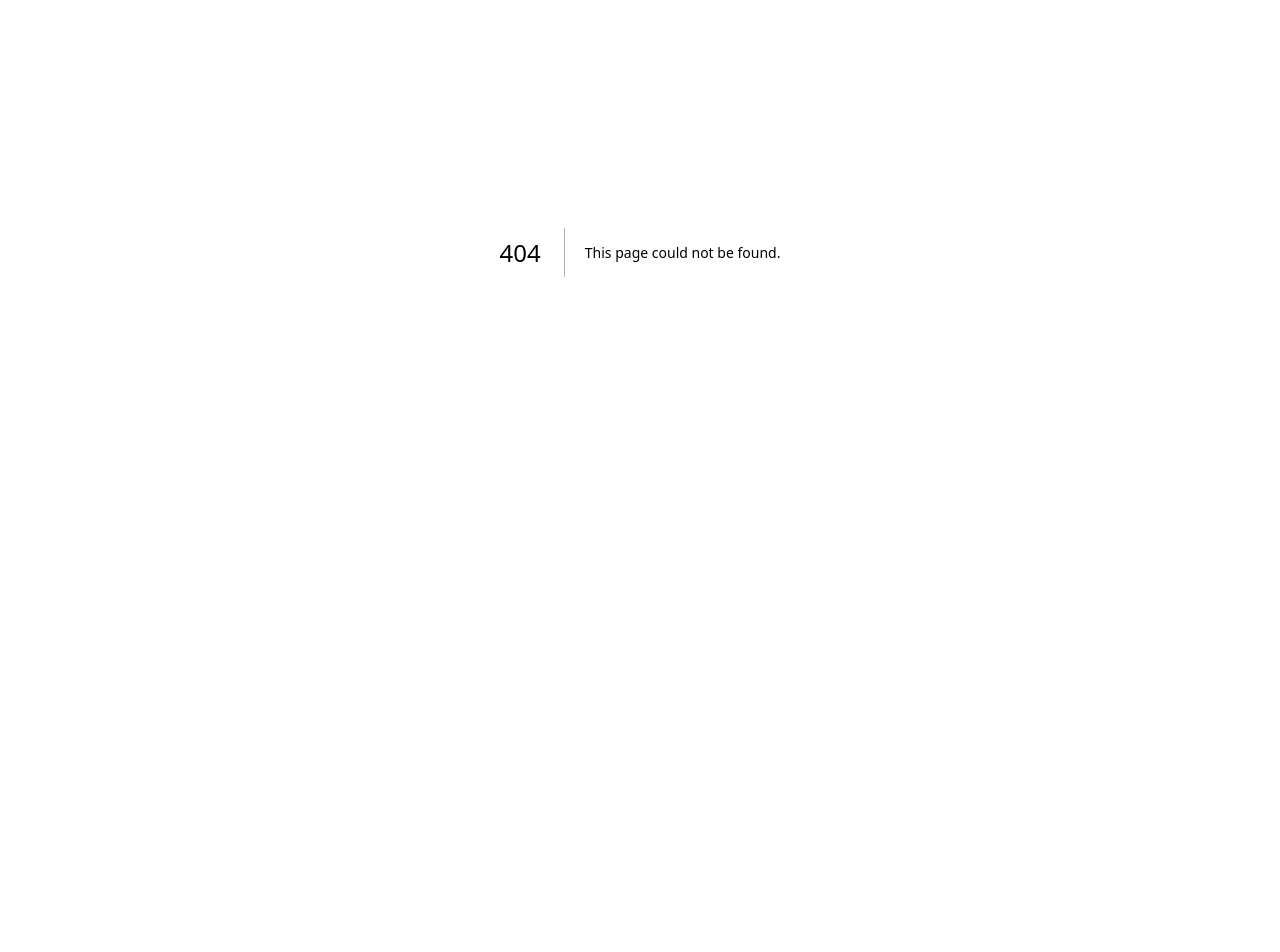
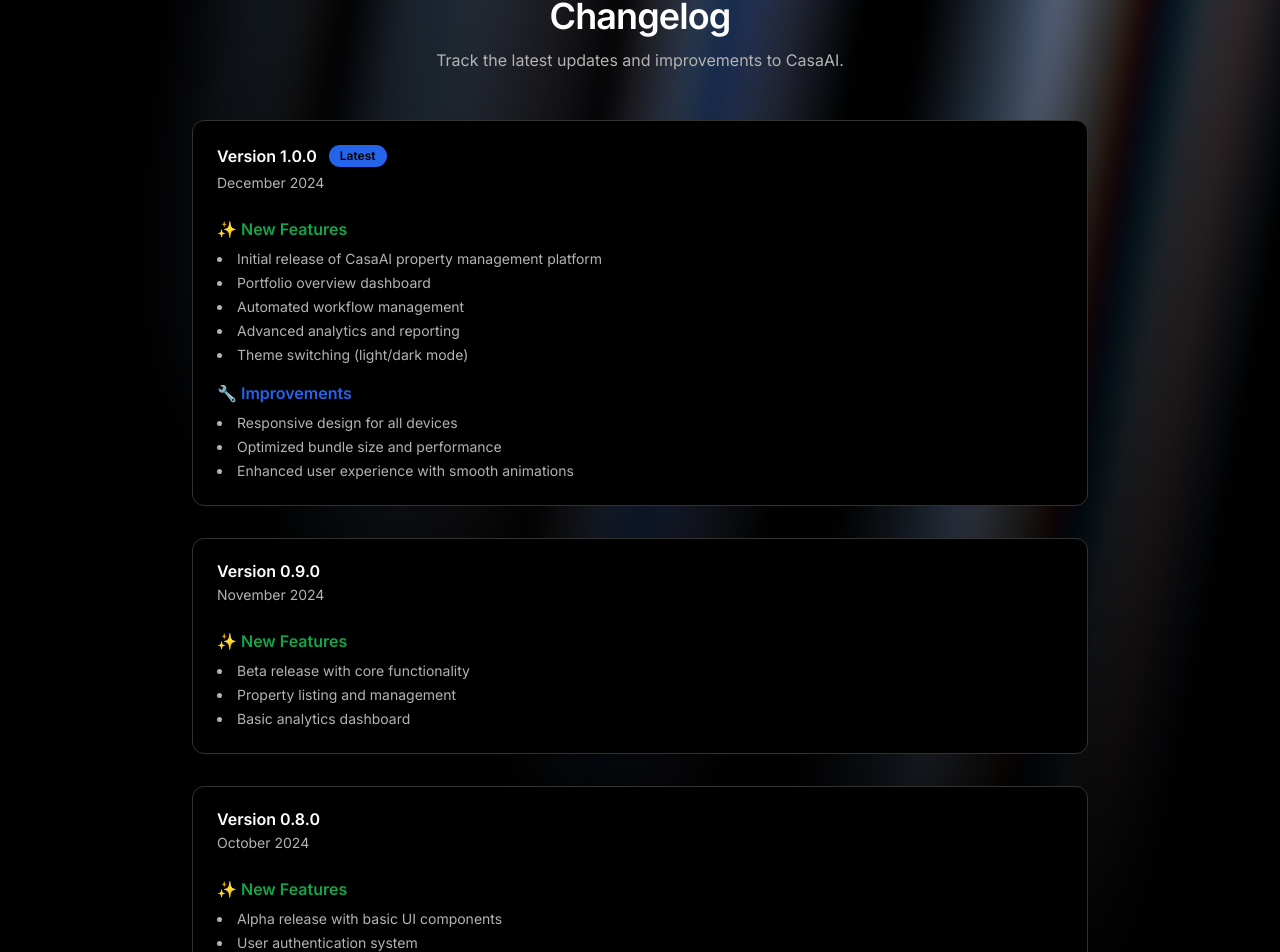
Before and after one commit to AyushS06/CasaAI, a Next.js app: page /changelog in a window 1280 px wide. Before the commit this address had no page. Shown: the part 148-1100 px from the top of the page. Before the commit the page ends 800 px from the top, so only its background shows below. Built offline with nearby package versions, Linux system fonts and the light colour scheme.

Commit message:
refactor pt 2

```diff
--- /dev/null
+++ b/src/app/changelog/page.tsx
@@ -0,0 +1,92 @@
+import { Header1 } from '@/components/Header1'
+import { AuroraBackground } from '@/components/AuroraBackground'
+import { Card, CardContent, CardDescription, CardHeader, CardTitle } from '@/components/ui/card'
+import { Badge } from '@/components/ui/badge'
+
+export default function ChangelogPage() {
+  return (
+    <div className="min-h-screen bg-background relative overflow-hidden">
+      <AuroraBackground className="absolute inset-0" />
+      <Header1 />
+      <main className="container mx-auto px-4 py-16 mt-20 relative z-10">
+        <div className="max-w-4xl mx-auto">
+          <div className="text-center mb-12 space-y-3">
+            <h1 className="text-3xl lg:text-4xl font-semibold tracking-tight">Changelog</h1>
+            <p className="text-muted-foreground max-w-2xl mx-auto">
+              Track the latest updates and improvements to CasaAI.
+            </p>
+          </div>
+
+          <div className="space-y-8">
+            {/* Version 1.0.0 */}
+            <Card>
+              <CardHeader>
+                <div className="flex items-center gap-3">
+                  <CardTitle>Version 1.0.0</CardTitle>
+                  <Badge variant="default">Latest</Badge>
+                </div>
+                <CardDescription>December 2024</CardDescription>
+              </CardHeader>
+              <CardContent className="space-y-4">
+                <div>
+                  <h4 className="font-semibold text-green-600 mb-2">✨ New Features</h4>
+                  <ul className="list-disc list-inside space-y-1 text-sm text-muted-foreground">
+                    <li>Initial release of CasaAI property management platform</li>
+                    <li>Portfolio overview dashboard</li>
+                    <li>Automated workflow management</li>
+                    <li>Advanced analytics and reporting</li>
+                    <li>Theme switching (light/dark mode)</li>
+                  </ul>
+                </div>
+                <div>
+                  <h4 className="font-semibold text-blue-600 mb-2">🔧 Improvements</h4>
+                  <ul className="list-disc list-inside space-y-1 text-sm text-muted-foreground">
+                    <li>Responsive design for all devices</li>
+                    <li>Optimized bundle size and performance</li>
+                    <li>Enhanced user experience with smooth animations</li>
+                  </ul>
+                </div>
+              </CardContent>
+            </Card>
+
+            {/* Version 0.9.0 */}
+            <Card>
+              <CardHeader>
+                <CardTitle>Version 0.9.0</CardTitle>
+                <CardDescription>November 2024</CardDescription>
+              </CardHeader>
+              <CardContent className="space-y-4">
+                <div>
+                  <h4 className="font-semibold text-green-600 mb-2">✨ New Features</h4>
+                  <ul className="list-disc list-inside space-y-1 text-sm text-muted-foreground">
+                    <li>Beta release with core functionality</li>
+                    <li>Property listing and management</li>
+                    <li>Basic analytics dashboard</li>
+                  </ul>
+                </div>
+              </CardContent>
+            </Card>
+
+            {/* Version 0.8.0 */}
+            <Card>
+              <CardHeader>
+                <CardTitle>Version 0.8.0</CardTitle>
+                <CardDescription>October 2024</CardDescription>
+              </CardHeader>
+              <CardContent className="space-y-4">
+                <div>
+                  <h4 className="font-semibold text-green-600 mb-2">✨ New Features</h4>
+                  <ul className="list-disc list-inside space-y-1 text-sm text-muted-foreground">
+                    <li>Alpha release with basic UI components</li>
+                    <li>User authentication system</li>
+                    <li>Property data structure</li>
+                  </ul>
+                </div>
+              </CardContent>
+            </Card>
+          </div>
+        </div>
+      </main>
+    </div>
+  )
+}
--- a/src/app/page.tsx
+++ b/src/app/page.tsx
@@ -3,9 +3,16 @@ import Link from 'next/link'
 import { Header1 } from '@/components/Header1'
 import { AuroraBackground } from '@/components/AuroraBackground'
 import { Card, CardContent, CardDescription, CardFooter, CardHeader, CardTitle } from '@/components/ui/card'
-import SimplePricing from '@/components/sections/SimplePricing'
-import FAQSection from '@/components/sections/FAQSection'
-import { FeaturesSection } from '@/components/sections/FeaturesSection'
+import dynamic from 'next/dynamic'
+
+// Dynamic imports for better bundle splitting
+const FAQSection = dynamic(() => import('@/components/sections/FAQSection'), {
+  loading: () => <div className="animate-pulse">Loading FAQ...</div>
+})
+
+const FeaturesSection = dynamic(() => import('@/components/sections/FeaturesSection').then(mod => ({ default: mod.FeaturesSection })), {
+  loading: () => <div className="animate-pulse">Loading Features...</div>
+})
 
 export default function HomePage() {
   return (
@@ -82,7 +89,7 @@ export default function HomePage() {
         </section>
 
         {/* Features Section */}
-        <section className="scroll-mt-28">
+        <section id="features" className="scroll-mt-28">
           <FeaturesSection />
         </section>
 
--- a/src/components/Header1.tsx
+++ b/src/components/Header1.tsx
@@ -271,10 +271,11 @@ export const Header1 = () => {
   const [open, setOpen] = useState(false);
 
   const items = [
-    { name: "Home", link: "/home" },
-    { name: "Product", link: "/product" },
-    { name: "Features", link: "/features" },
+    { name: "Home", link: "/#home" },
+    { name: "Product", link: "/#product" },
+    { name: "Features", link: "/#features" },
     { name: "Pricing", link: "/pricing" },
+    { name: "Dashboard", link: "/dashboard" },
     { name: "Changelog", link: "/changelog" },
     { name: "Docs", link: "https://docs.casaai.org/" },
   ];
```
Also changed, not shown: package.json (+0 -19 lines), 1 other file (tests, documents, lock files or other folders).
